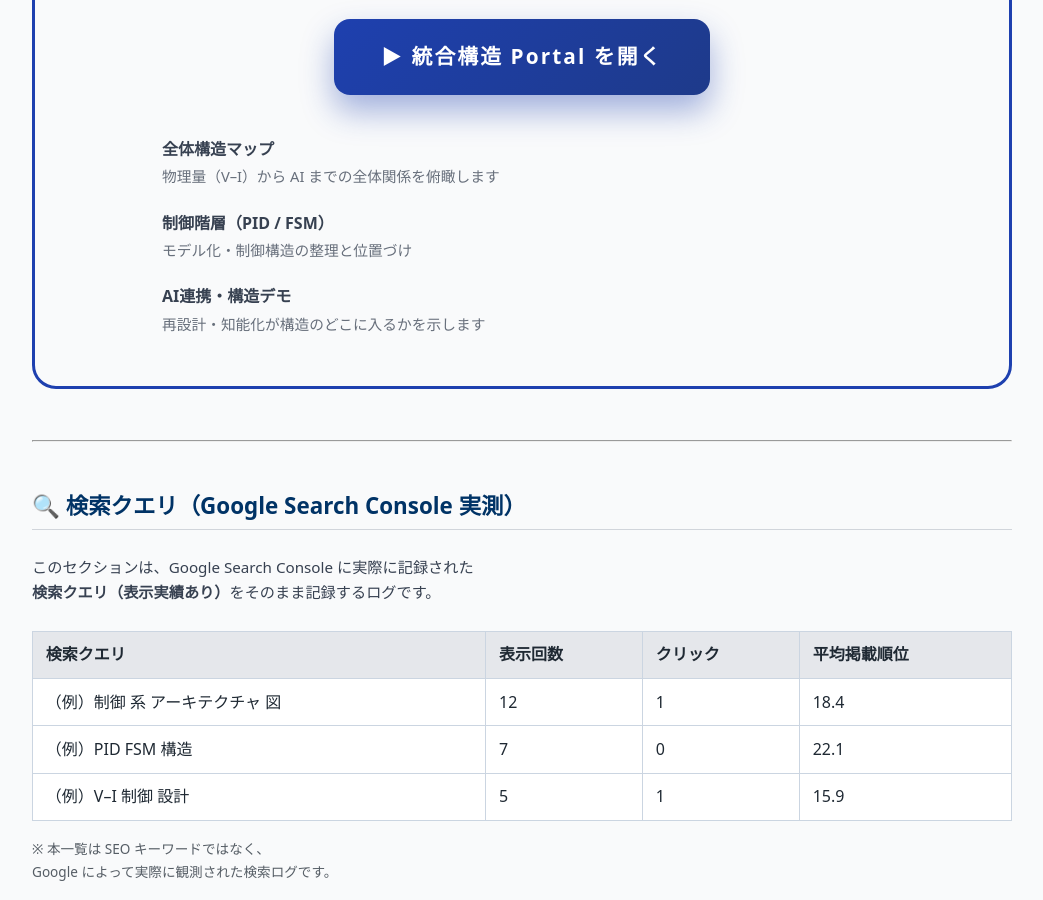
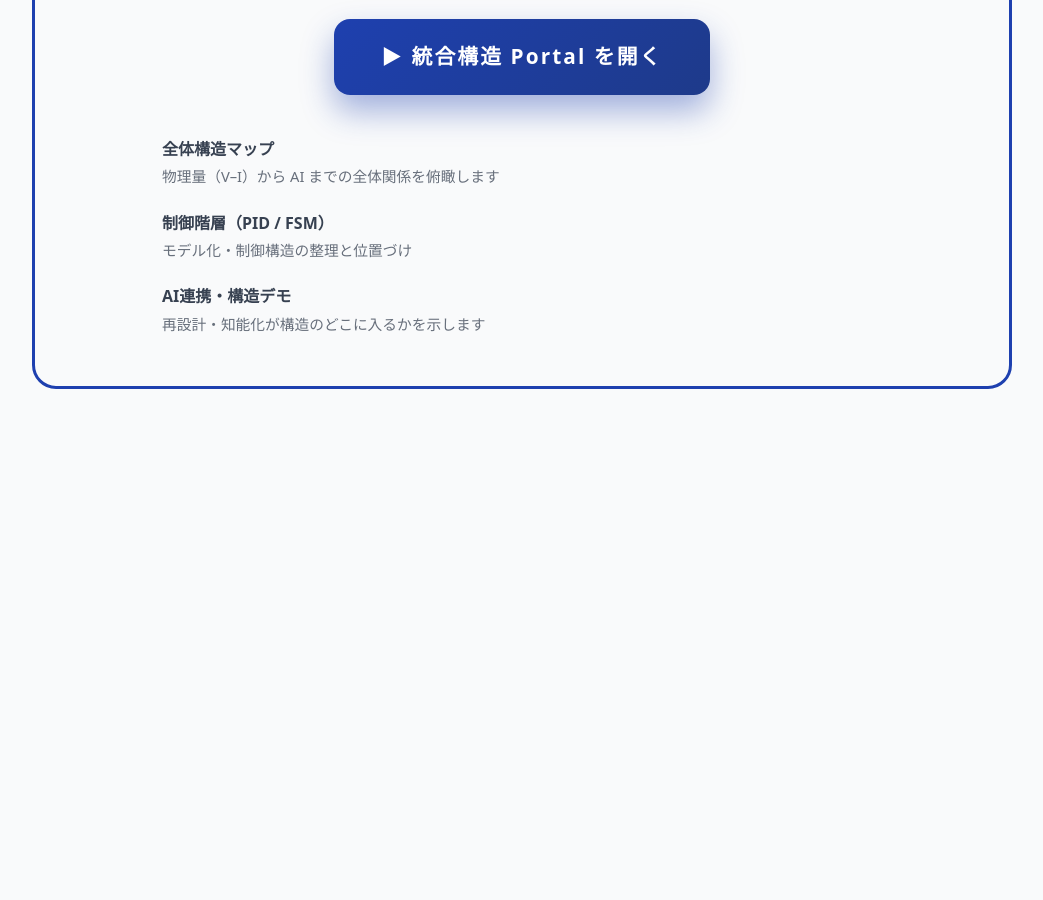
Before and after one commit to Samizo-AITL/Samizo-AITL.github.io, a Jekyll site: the page built from index.md, in a window 1280 px wide and 900 px high, scrolled down 1871 px. Shown: the whole window, without its empty margins (118-1161 px from the left). Built offline with Jekyll 4.4.1, drawn with Linux system fonts in a browser that asks for light colours; after the commit the page ends 2327 px from its top, so only the background shows below that.

Commit message:
Update index.md

```diff
--- a/index.md
+++ b/index.md
@@ -156,31 +156,3 @@ Portal は <strong>Samizo-AITL の中核ナビゲーション</strong> です。
 </div>
 
 </div>
-
----
-
-## 🔍 検索クエリ（Google Search Console 実測）
-
-<div style="margin:1.6em 0; font-size:0.95em; color:#374151;">
-このセクションは、Google Search Console に実際に記録された<br>
-<strong>検索クエリ（表示実績あり）</strong>をそのまま記録するログです。
-</div>
-
-<!--
-運用ルール：
-- Search Console「検索結果 → クエリ」から転記
-- 月1回更新
-- 表示回数 0 のクエリは載せない
-- 加工・選別・言い換えは禁止
--->
-
-| 検索クエリ | 表示回数 | クリック | 平均掲載順位 |
-|------------|----------|----------|---------------|
-| （例）制御 系 アーキテクチャ 図 | 12 | 1 | 18.4 |
-| （例）PID FSM 構造 | 7 | 0 | 22.1 |
-| （例）V–I 制御 設計 | 5 | 1 | 15.9 |
-
-<div style="margin-top:1.2em; font-size:0.85em; opacity:0.75;">
-※ 本一覧は SEO キーワードではなく、<br>
-Google によって実際に観測された検索ログです。
-</div>
```
